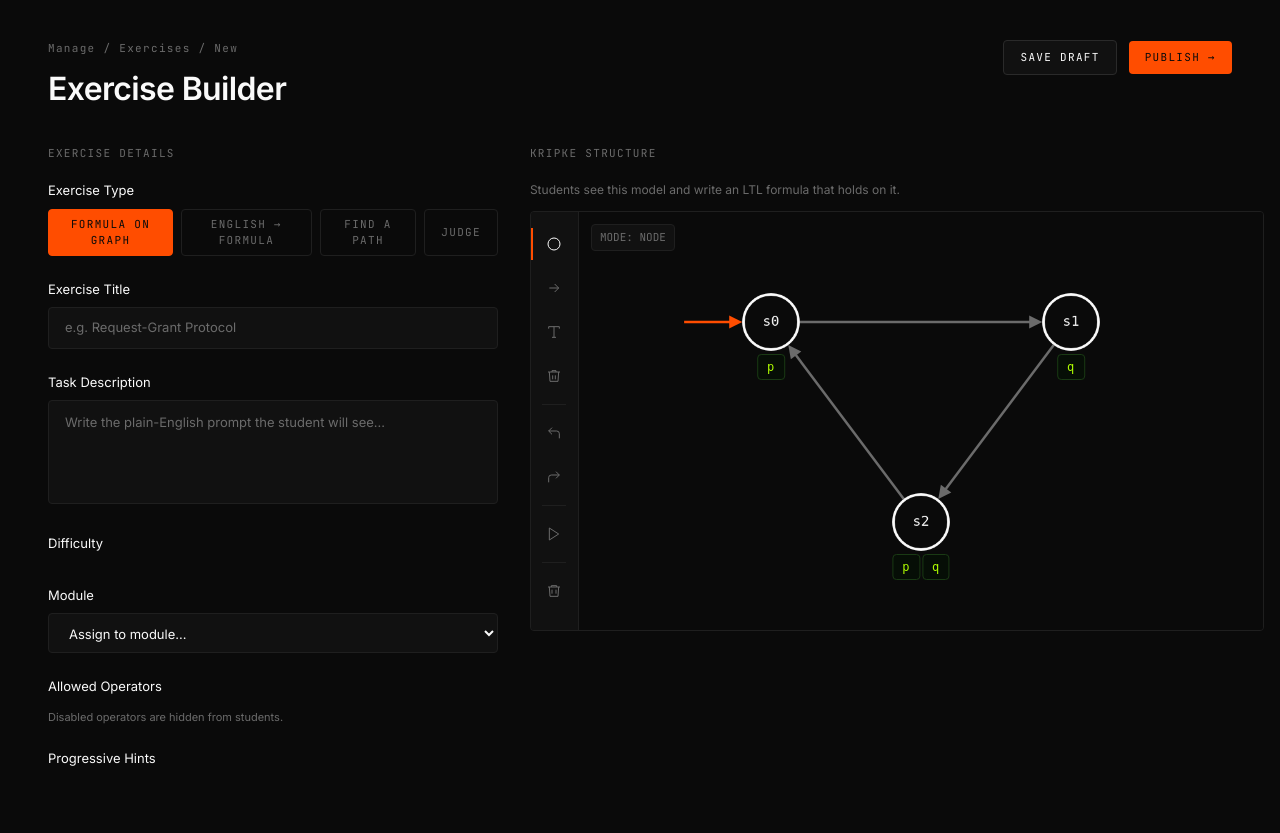
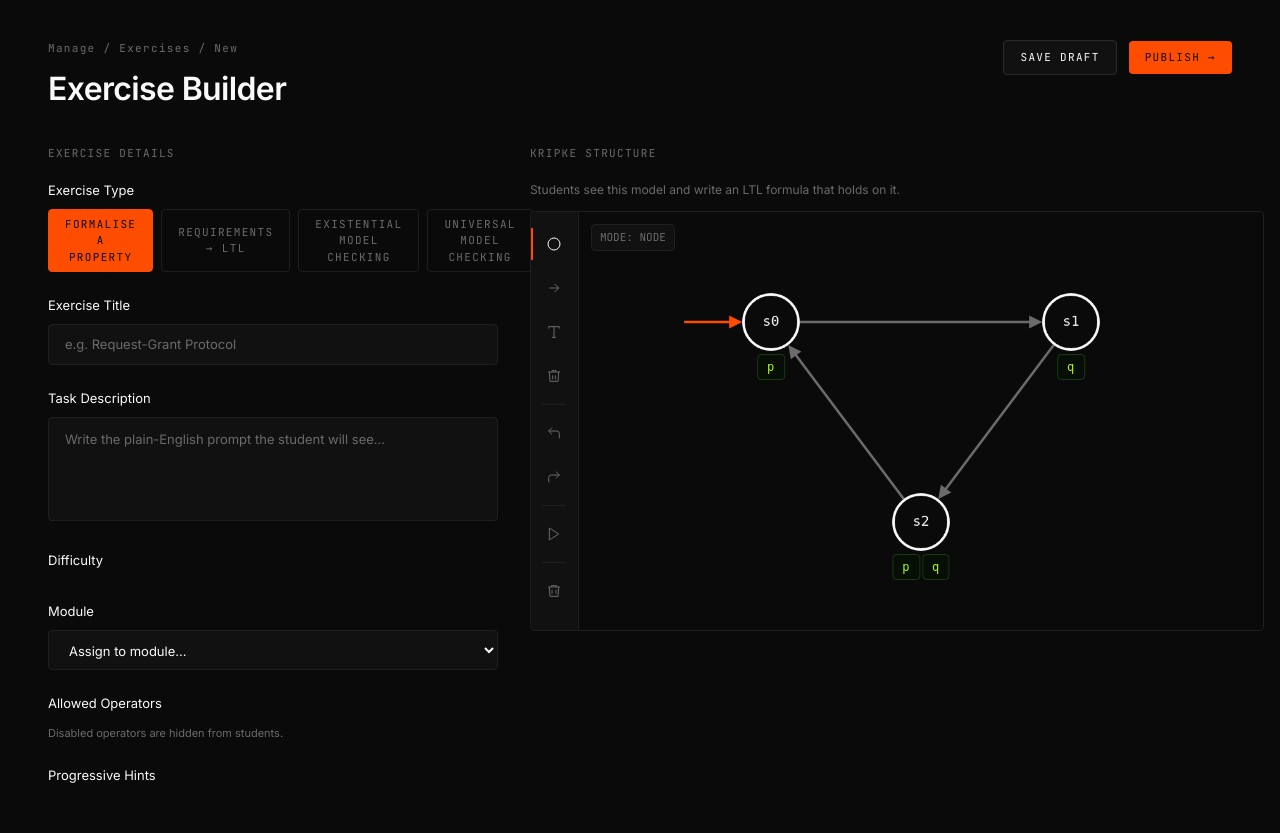
Before and after one commit to Bigmanfish1/ltlab, a Django app: template backend/templates/exercises/teacher_exercise_builder.html in a window 1280 px wide. Shown: the part 48-881 px from the top of the page. Before the commit the page ends 814 px from the top, so only its background shows below. Run offline with Django 5.2, Linux system fonts and the light colour scheme; the template is opened without the code that fills it, so the values that code supplies are empty; some libraries are stand-ins or nearby versions.

Commit message:
feat(exercises): module-terminology names for exercise types
Formalise a Property / Requirements → LTL / Existential Model Checking /
Universal Model Checking (MCL3 p.2-3 formalising, p.27 universal and
existential MC). Builder buttons, badges and student page tags all use
the same names; the legacy student page gains its missing type tag.

```diff
--- a/backend/templates/exercises/exercise_canvas.html
+++ b/backend/templates/exercises/exercise_canvas.html
@@ -14,7 +14,10 @@
                     <h1 class="text-2xl text-text-primary font-semibold tracking-tight">
                        Exercise {{ exercise_number }} · {{ exercise.title }}
                     </h1>
-                    <div class="flex items-center mt-2">
+                    <div class="flex items-center mt-2 gap-2">
+                        <span class="font-mono text-[11px] px-2 py-1 bg-bg-secondary border border-border-secondary text-text-secondary rounded">
+                            FORMALISE A PROPERTY
+                        </span>
                         {% if is_completed %}
                         <span class="font-mono text-[11px] px-2 py-1 bg-accent-lime text-bg-primary rounded">
                             ✓ COMPLETED
--- a/backend/templates/exercises/exercise_english.html
+++ b/backend/templates/exercises/exercise_english.html
@@ -16,7 +16,7 @@
                     </h1>
                     <div class="flex items-center mt-2 gap-2">
                         <span class="font-mono text-[11px] px-2 py-1 bg-bg-secondary border border-border-secondary text-text-secondary rounded">
-                            ENGLISH → FORMULA
+                            REQUIREMENTS → LTL
                         </span>
                         {% if is_completed %}
                         <span class="font-mono text-[11px] px-2 py-1 bg-accent-lime text-bg-primary rounded">
--- a/backend/templates/exercises/exercise_judge.html
+++ b/backend/templates/exercises/exercise_judge.html
@@ -16,7 +16,7 @@
                     </h1>
                     <div class="flex items-center mt-2 gap-2">
                         <span class="font-mono text-[11px] px-2 py-1 bg-bg-secondary border border-border-secondary text-text-secondary rounded">
-                            JUDGE THE FORMULAS
+                            UNIVERSAL MODEL CHECKING
                         </span>
                         {% if is_completed %}
                         <span class="font-mono text-[11px] px-2 py-1 bg-accent-lime text-bg-primary rounded">
--- a/backend/templates/exercises/exercise_path.html
+++ b/backend/templates/exercises/exercise_path.html
@@ -16,7 +16,7 @@
                     </h1>
                     <div class="flex items-center mt-2 gap-2">
                         <span class="font-mono text-[11px] px-2 py-1 bg-bg-secondary border border-border-secondary text-text-secondary rounded">
-                            EXHIBIT A PATH
+                            EXISTENTIAL MODEL CHECKING
                         </span>
                         {% if is_completed %}
                         <span class="font-mono text-[11px] px-2 py-1 bg-accent-lime text-bg-primary rounded">
--- a/backend/templates/exercises/teacher_exercise_builder.html
+++ b/backend/templates/exercises/teacher_exercise_builder.html
@@ -58,19 +58,19 @@
                     <div class="flex gap-2" id="type-toggle">
                         <button type="button" data-type="model_check" {% if type_locked %}disabled{% endif %}
                             class="type-btn px-4 py-1.5 font-mono text-[11px] tracking-[0.12em] uppercase border border-border-primary text-text-secondary rounded transition-colors {% if type_locked %}opacity-60 cursor-not-allowed{% endif %}">
-                            Formula on Graph
+                            Formalise a Property
                         </button>
                         <button type="button" data-type="english_to_formula" {% if type_locked %}disabled{% endif %}
                             class="type-btn px-4 py-1.5 font-mono text-[11px] tracking-[0.12em] uppercase border border-border-primary text-text-secondary rounded transition-colors {% if type_locked %}opacity-60 cursor-not-allowed{% endif %}">
-                            English → Formula
+                            Requirements → LTL
                         </button>
                         <button type="button" data-type="path_exhibit" {% if type_locked %}disabled{% endif %}
                             class="type-btn px-4 py-1.5 font-mono text-[11px] tracking-[0.12em] uppercase border border-border-primary text-text-secondary rounded transition-colors {% if type_locked %}opacity-60 cursor-not-allowed{% endif %}">
-                            Find a Path
+                            Existential Model Checking
                         </button>
                         <button type="button" data-type="judge" {% if type_locked %}disabled{% endif %}
                             class="type-btn px-4 py-1.5 font-mono text-[11px] tracking-[0.12em] uppercase border border-border-primary text-text-secondary rounded transition-colors {% if type_locked %}opacity-60 cursor-not-allowed{% endif %}">
-                            Judge
+                            Universal Model Checking
                         </button>
                     </div>
                     {% if type_locked %}
```
Also changed, not shown: backend/apps/exercises/constants.py (+5 -4 lines), backend/tests/exercises/test_student_views.py (+3 -3 lines).
